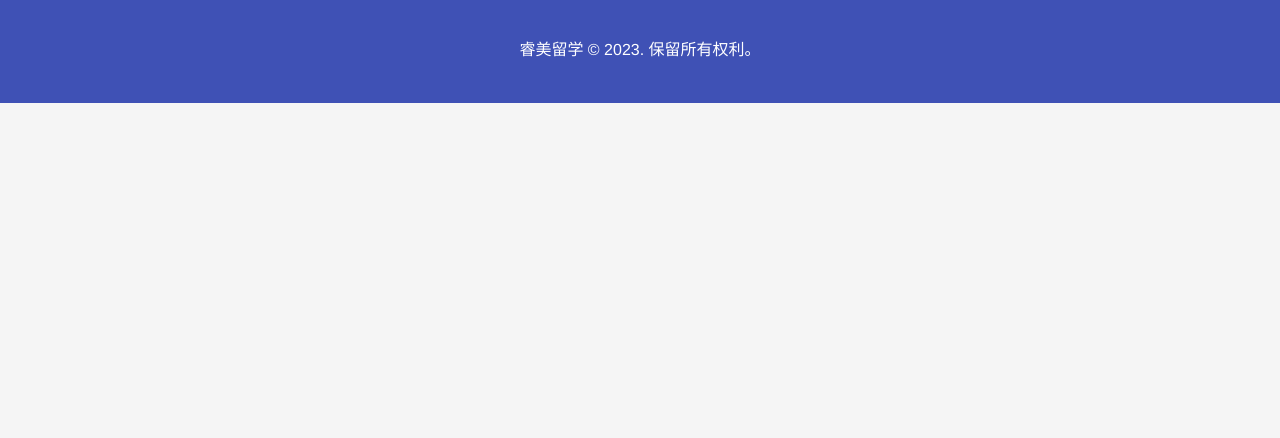
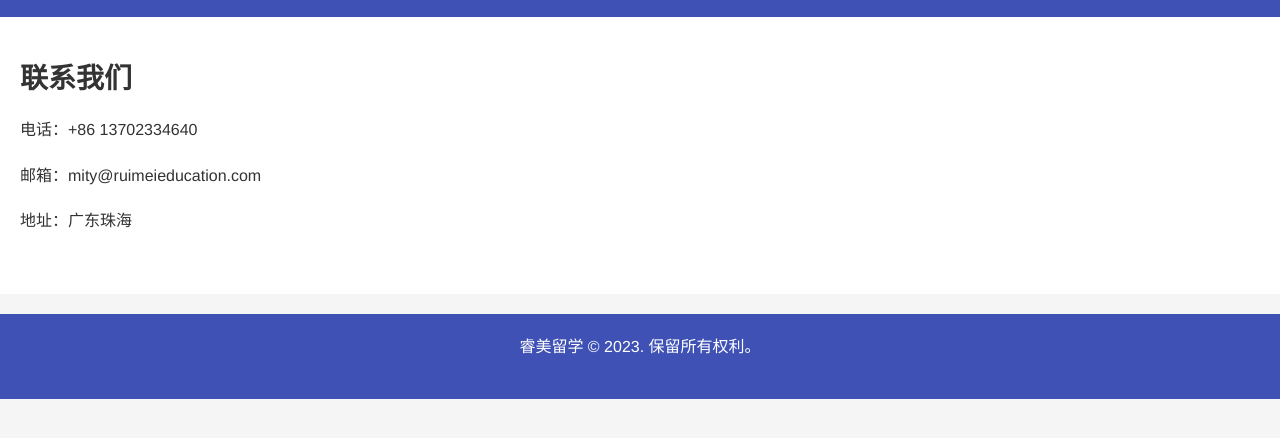
Before and after one commit to chizhang9135/RuiMei, a plain HTML site: page contact.html in a window 1280 px wide. Shown: the part 246-684 px from the top of the page. Drawn offline with Linux system fonts and the light colour scheme.

Commit message:
update contact

```diff
--- a/contact.html
+++ b/contact.html
@@ -109,7 +109,12 @@
     <h1>睿美留学</h1>
 </header>
 
-
+<section>
+    <h2>联系我们</h2>
+    <p>电话：+86 13702334640</p>
+    <p>邮箱：mity@ruimeieducation.com</p>
+    <p>地址：广东珠海</p>
+</section>
 
 
 <footer>
```
